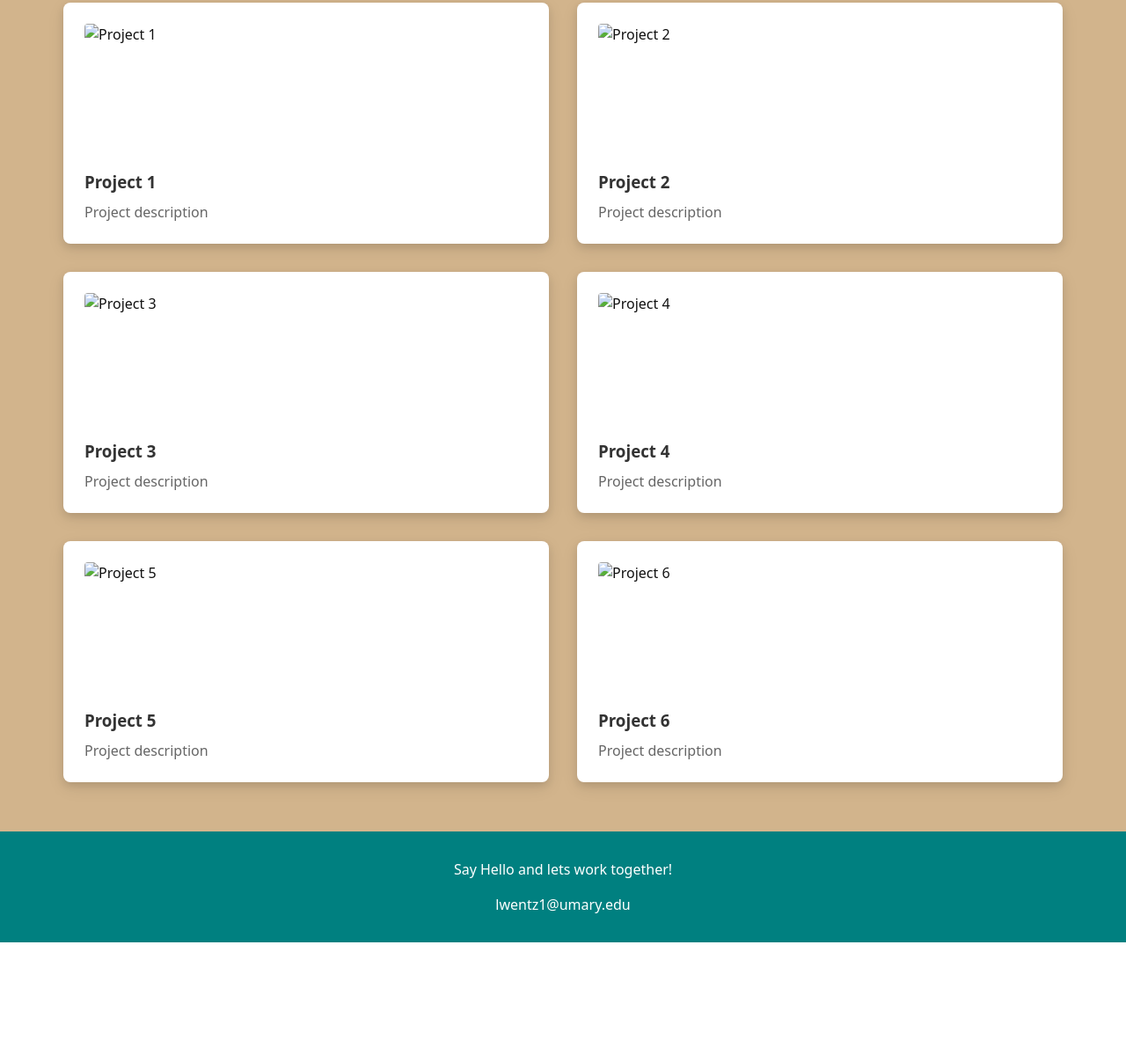
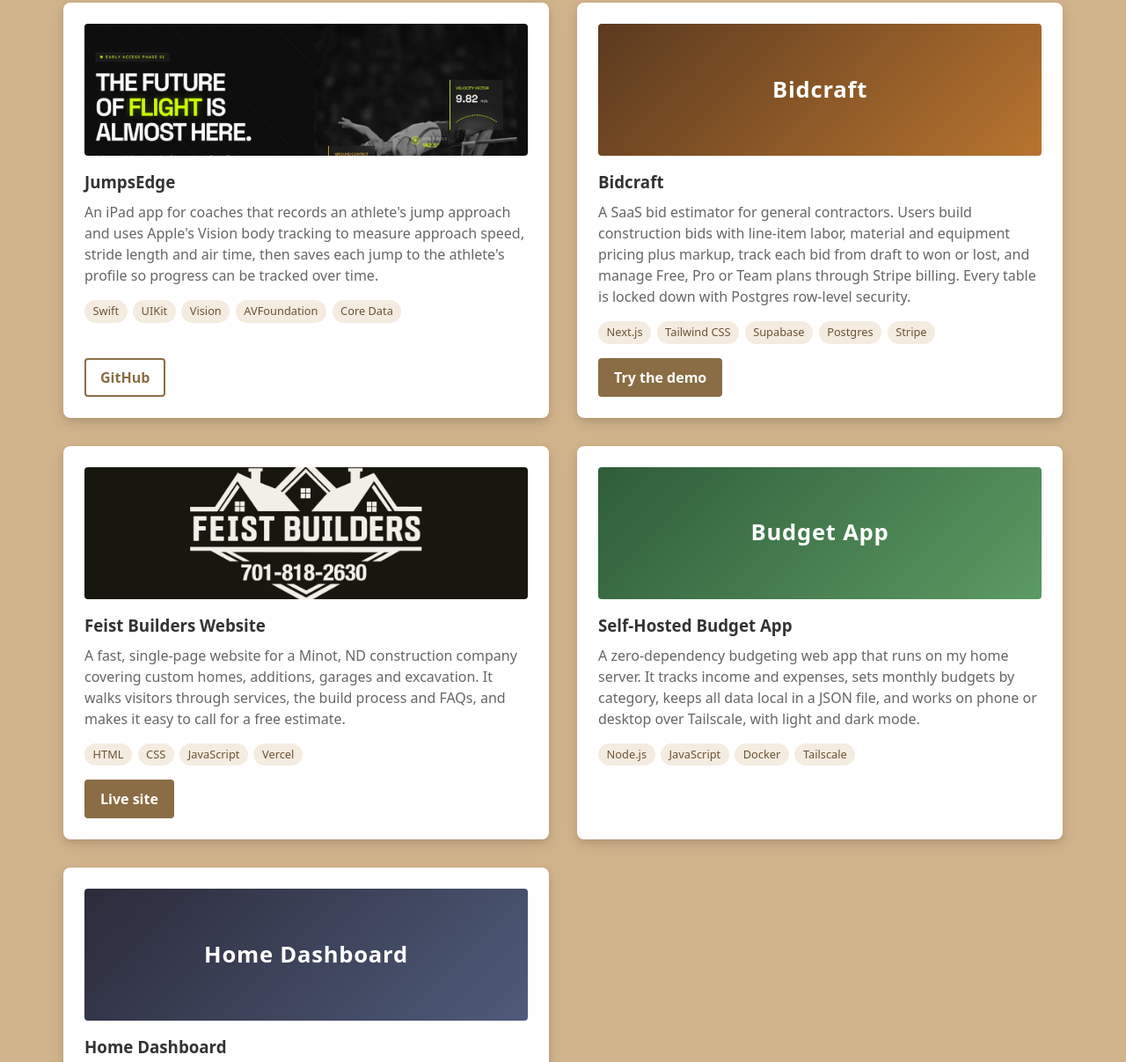
Before and after one commit to loganwentz38/Portfolio, a plain HTML site: page portfolio.html in a window 1280 px wide. Shown: the part 221-1428 px from the top of the page at 88% size. Before the commit the page ends 1292 px from the top, so only its background shows below. Drawn offline with Linux system fonts and the light colour scheme.

Commit message:
Replace placeholder project cards with real projects
Swap the six placeholder cards on the portfolio page for JumpsEdge,
Bidcraft, the Feist Builders website, the self-hosted budget app and
the home dashboard. Cards gain tech tags, optional live/GitHub link
buttons, and text banners where no screenshot exists yet.

Co-Authored-By: Claude Opus 5.5 <noreply@anthropic.com>
Claude-Session: https://claude.ai/code/session_016QCqAUMkG7FenY8ViTc5mU

```diff
--- a/portfolio.html
+++ b/portfolio.html
@@ -18,7 +18,7 @@ Date: 9-23-2025
     <meta property="og:title" content="Portfolio — Logan Wentz">
     <meta property="og:description" content="A selection of projects and demos by Logan Wentz.">
     <meta property="og:type" content="website">
-    <meta property="og:image" content="images/placeholder.jpg">
+    <meta property="og:image" content="images/feist-builders.png">
     <meta name="twitter:card" content="summary_large_image">
     <meta name="twitter:title" content="Portfolio — Logan Wentz">
     <meta name="twitter:description" content="A selection of projects and demos by Logan Wentz.">
@@ -48,36 +48,73 @@ Date: 9-23-2025
     <!--This will be the main section of the file-->
     <main>
         <div class="projects-grid">
-            <div class="project-card">
-                <img src="images/placeholder.jpg" alt="Project 1">
-                <h3>Project 1</h3>
-                <p>Project description</p>
-            </div>
-            <div class="project-card">
-                <img src="images/placeholder.jpg" alt="Project 2">
-                <h3>Project 2</h3>
-                <p>Project description</p>
-            </div>
-            <div class="project-card">
-                <img src="images/placeholder.jpg" alt="Project 3">
-                <h3>Project 3</h3>
-                <p>Project description</p>
-            </div>
-            <div class="project-card">
-                <img src="images/placeholder.jpg" alt="Project 4">
-                <h3>Project 4</h3>
-                <p>Project description</p>
-            </div>
-            <div class="project-card">
-                <img src="images/placeholder.jpg" alt="Project 5">
-                <h3>Project 5</h3>
-                <p>Project description</p>
-            </div>
-            <div class="project-card">
-                <img src="images/placeholder.jpg" alt="Project 6">
-                <h3>Project 6</h3>
-                <p>Project description</p>
-            </div>
+            <article class="project-card">
+                <img src="images/jumpsedge.jpg" alt="Jumpers Edge landing page showing an athlete mid-jump with tracked metrics">
+                <h3>JumpsEdge</h3>
+                <p>An iPad app for coaches that records an athlete's jump approach and uses Apple's Vision body tracking to measure approach speed, stride length and air time, then saves each jump to the athlete's profile so progress can be tracked over time.</p>
+                <ul class="project-tags" aria-label="Technologies">
+                    <li>Swift</li>
+                    <li>UIKit</li>
+                    <li>Vision</li>
+                    <li>AVFoundation</li>
+                    <li>Core Data</li>
+                </ul>
+                <div class="project-links">
+                    <a class="project-link project-link--secondary" href="https://github.com/loganwentz38/JumpsEdge" target="_blank" rel="noopener">GitHub</a>
+                </div>
+            </article>
+            <article class="project-card">
+                <div class="project-thumb project-thumb--bidcraft" aria-hidden="true">Bidcraft</div>
+                <h3>Bidcraft</h3>
+                <p>A SaaS bid estimator for general contractors. Users build construction bids with line-item labor, material and equipment pricing plus markup, track each bid from draft to won or lost, and manage Free, Pro or Team plans through Stripe billing. Every table is locked down with Postgres row-level security.</p>
+                <ul class="project-tags" aria-label="Technologies">
+                    <li>Next.js</li>
+                    <li>Tailwind CSS</li>
+                    <li>Supabase</li>
+                    <li>Postgres</li>
+                    <li>Stripe</li>
+                </ul>
+                <div class="project-links">
+                    <a class="project-link" href="https://bidcraft-seven.vercel.app/demo" target="_blank" rel="noopener">Try the demo</a>
+                </div>
+            </article>
+            <article class="project-card">
+                <img src="images/feist-builders.png" alt="Feist Builders website preview with logo and phone number">
+                <h3>Feist Builders Website</h3>
+                <p>A fast, single-page website for a Minot, ND construction company covering custom homes, additions, garages and excavation. It walks visitors through services, the build process and FAQs, and makes it easy to call for a free estimate.</p>
+                <ul class="project-tags" aria-label="Technologies">
+                    <li>HTML</li>
+                    <li>CSS</li>
+                    <li>JavaScript</li>
+                    <li>Vercel</li>
+                </ul>
+                <div class="project-links">
+                    <a class="project-link" href="https://feist-builders.vercel.app/" target="_blank" rel="noopener">Live site</a>
+                </div>
+            </article>
+            <article class="project-card">
+                <div class="project-thumb project-thumb--budget" aria-hidden="true">Budget App</div>
+                <h3>Self-Hosted Budget App</h3>
+                <p>A zero-dependency budgeting web app that runs on my home server. It tracks income and expenses, sets monthly budgets by category, keeps all data local in a JSON file, and works on phone or desktop over Tailscale, with light and dark mode.</p>
+                <ul class="project-tags" aria-label="Technologies">
+                    <li>Node.js</li>
+                    <li>JavaScript</li>
+                    <li>Docker</li>
+                    <li>Tailscale</li>
+                </ul>
+            </article>
+            <article class="project-card">
+                <div class="project-thumb project-thumb--dashboard" aria-hidden="true">Home Dashboard</div>
+                <h3>Home Dashboard</h3>
+                <p>A full-screen kiosk dashboard that turns an old laptop into a wall display. It shows Bismarck weather, National Weather Service alerts and radar, sunrise and sunset, hunting conditions with a best-hours score, and countdowns, and it dims itself at night and updates itself from GitHub every night.</p>
+                <ul class="project-tags" aria-label="Technologies">
+                    <li>JavaScript</li>
+                    <li>HTML</li>
+                    <li>CSS</li>
+                    <li>Python</li>
+                    <li>Linux</li>
+                </ul>
+            </article>
         </div>
     </main>
     <footer>
--- a/styles/styles.css
+++ b/styles/styles.css
@@ -135,7 +135,6 @@ main {
 .projects-grid {
   display: grid;
   grid-template-columns: repeat(2, 1fr);
-  grid-template-rows: repeat(3, minmax(200px, auto));
   gap: 2rem;
   padding: 2rem;
   max-width: 1200px;
@@ -143,6 +142,8 @@ main {
 }
 
 .project-card {
+  display: flex;
+  flex-direction: column;
   background: white;
   border-radius: 8px;
   padding: 1.5rem;
@@ -171,6 +172,90 @@ main {
 .project-card p {
   margin: 0;
   color: #666;
+}
+
+/* Text banner used until a project has a screenshot */
+.project-thumb {
+  display: flex;
+  align-items: center;
+  justify-content: center;
+  height: 150px;
+  border-radius: 4px;
+  margin-bottom: 1rem;
+  font-size: 1.6rem;
+  font-weight: 700;
+  letter-spacing: 0.03em;
+  color: white;
+}
+
+.project-thumb--jumpsedge {
+  background: linear-gradient(135deg, #1f3a5f, #3a6ea5);
+}
+
+.project-thumb--budget {
+  background: linear-gradient(135deg, #2f5d3a, #5c9a63);
+}
+
+.project-thumb--bidcraft {
+  background: linear-gradient(135deg, #5a3a1f, #b8742f);
+}
+
+.project-thumb--dashboard {
+  background: linear-gradient(135deg, #2b2b3a, #4f5b7a);
+}
+
+.project-tags {
+  display: flex;
+  flex-wrap: wrap;
+  gap: 0.4rem;
+  list-style: none;
+  padding: 0;
+  margin: 1rem 0 0 0;
+}
+
+.project-tags li {
+  padding: 0.2rem 0.6rem;
+  border-radius: 999px;
+  background: #f4ece1;
+  color: #6b5435;
+  font-size: 0.8rem;
+}
+
+.project-links {
+  display: flex;
+  flex-wrap: wrap;
+  gap: 0.6rem;
+  margin-top: auto;
+  padding-top: 1rem;
+}
+
+.project-link {
+  display: inline-block;
+  padding: 0.5rem 1rem;
+  border: 2px solid #8a6d45;
+  border-radius: 4px;
+  background: #8a6d45;
+  color: white;
+  font-weight: 600;
+  text-decoration: none;
+  transition: background 0.2s ease, color 0.2s ease;
+}
+
+.project-link:hover,
+.project-link:focus-visible {
+  background: #6b5435;
+  border-color: #6b5435;
+}
+
+.project-link--secondary {
+  background: transparent;
+  color: #8a6d45;
+}
+
+.project-link--secondary:hover,
+.project-link--secondary:focus-visible {
+  background: #8a6d45;
+  color: white;
 }
 
 .hero {
@@ -362,6 +447,18 @@ footer p a {
     grid-template-columns: 1fr;
     padding: 1rem;
     gap: 1.5rem;
+  }
+
+  .project-card {
+    padding: 1.25rem;
+  }
+
+  .project-links {
+    flex-direction: column;
+  }
+
+  .project-link {
+    text-align: center;
   }
 
   .header-content {
```
Also changed, not shown: images/feist-builders.png (added), images/jumpsedge.jpg (added).
